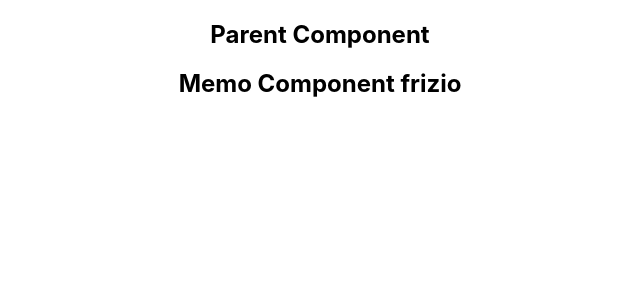
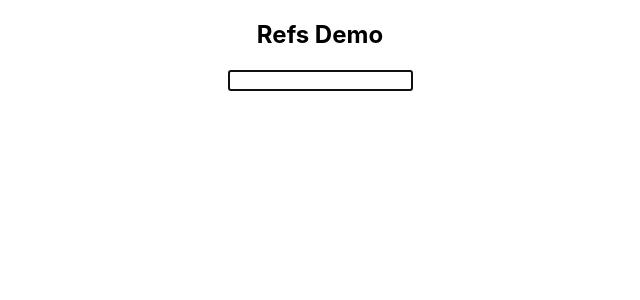
Before and after one commit to frizio/demo-react-app, a React (Create React App) app: page / in a window 1280 px wide. Shown: the top 300 px of the page, without its empty margins (320-960 px from the left). Built offline with nearby package versions, Linux system fonts and the light colour scheme.

Commit message:
Refs: first use case

```diff
--- a/src/App.js
+++ b/src/App.js
@@ -22,12 +22,14 @@
 import FragmentTable from './components/FragmentTable';
 import PureComponentDemo from './components/PureComponentDemo';
 import PureComponentDemoParentComp from './components/PureComponentDemoParentComp';
+import RefsDemo from './components/RefsDemo';
 
 class App extends Component {
   render() {
     return (
       <div className="App">
-        <PureComponentDemoParentComp/>
+        <RefsDemo/>
+        {/* <PureComponentDemoParentComp/> */}
         {/* <FragmentTable/> */}
         {/* <FragmentDemo/> */}
         {/* <LifecycleMounting/> */}
--- /dev/null
+++ b/src/components/RefsDemo.js
@@ -0,0 +1,26 @@
+import React, { Component } from 'react'
+
+class RefsDemo extends Component {
+
+  constructor(props) {
+    super(props)
+    this.inputRef = React.createRef();
+  }
+
+  componentDidMount() {
+    console.log(this.inputRef);
+    this.inputRef.current.focus();
+  }
+
+  render() {
+    return (
+      <div>
+        <h2>Refs Demo</h2>
+        <input type="text" ref={this.inputRef} />
+      </div>
+    )
+  }
+
+}
+
+export default RefsDemo
```
